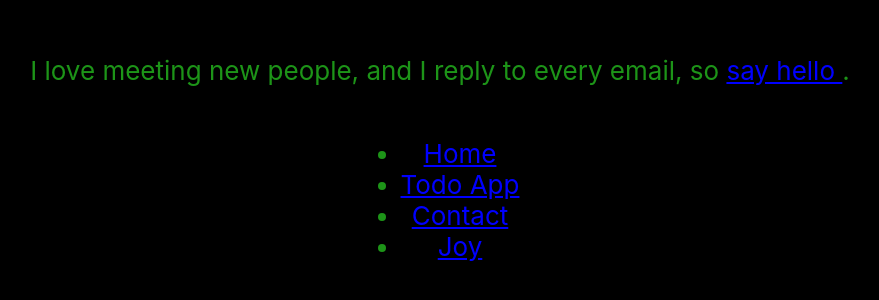
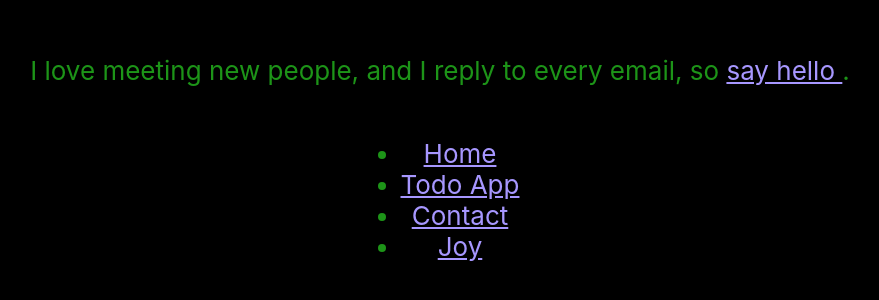
Before and after one commit to aelishRollo/personal-site, a React (Create React App) app: page /Contact in a window 1280 px wide. Shown: the part 242-542 px from the top of the page, without its empty margins (200-1079 px from the left). Built offline with nearby package versions, Linux system fonts and the light colour scheme.

Commit message:
Make link color more purple

```diff
--- a/src/App.css
+++ b/src/App.css
@@ -1,5 +1,5 @@
 a {
-  color: blue;
+  color: #A797FF;
 }
 
 
```
